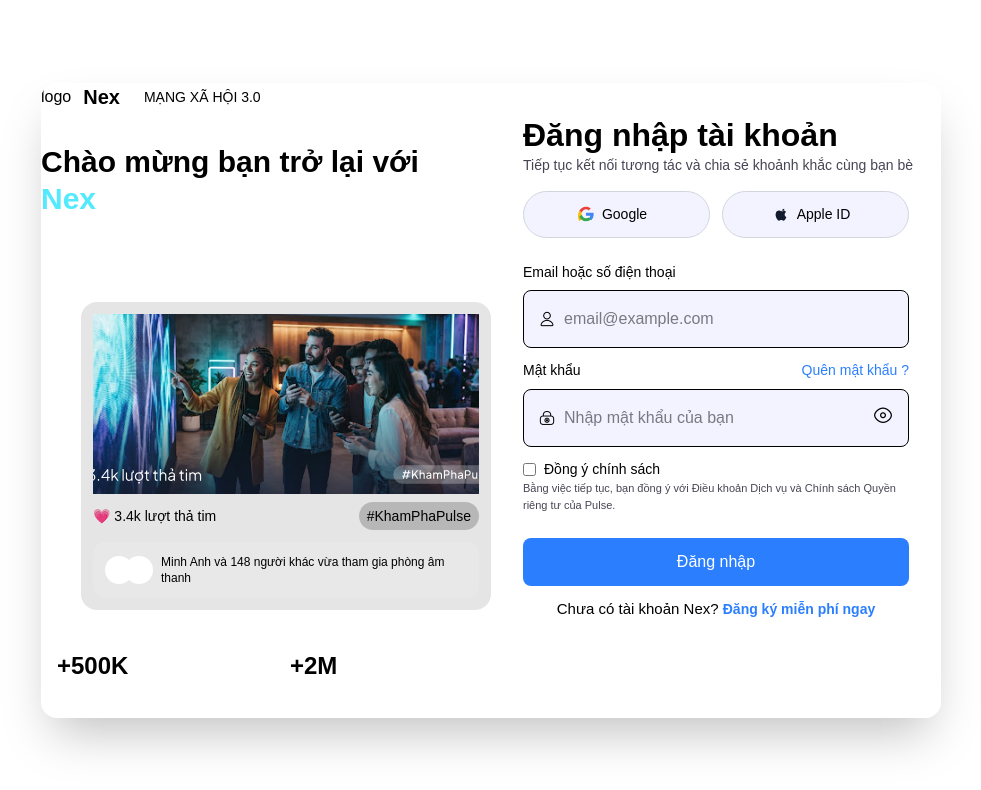
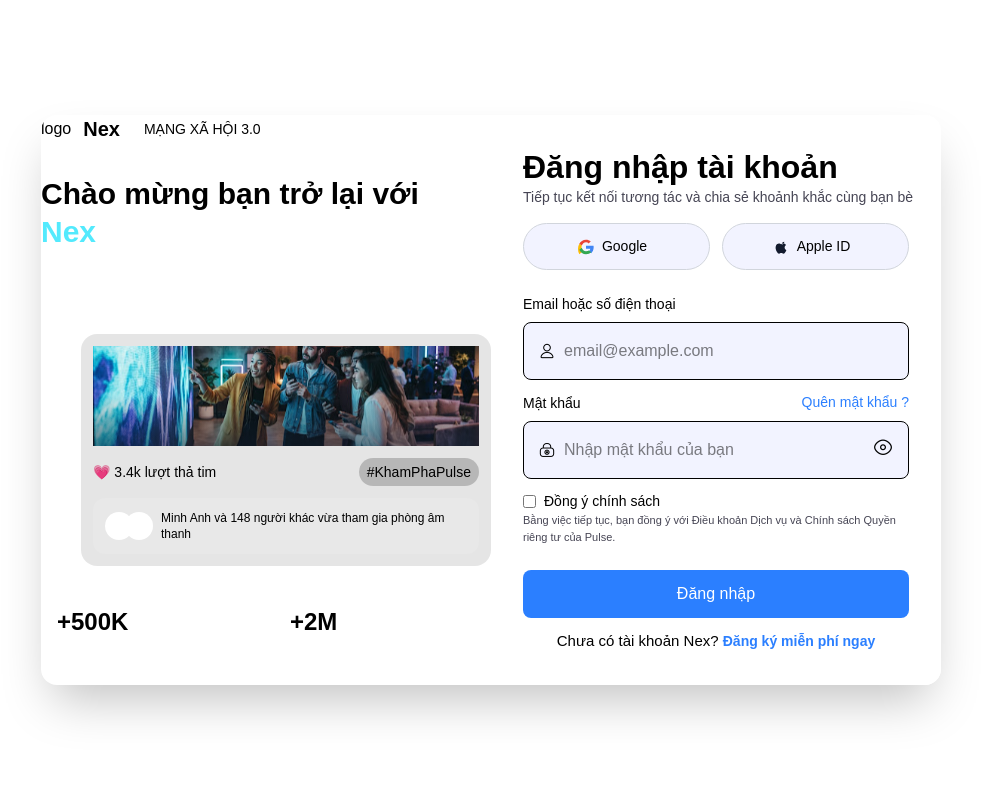
Before and after one commit to trungnhat21/nexChat-fe, a React (Vite) app: page / in a window 1280 px wide. Shown: the top 790 px of the page, without its empty margins (149-1130 px from the left). Built offline with nearby package versions, Linux system fonts and the light colour scheme.

Commit message:
update test

```diff
--- a/src/page/Login.tsx
+++ b/src/page/Login.tsx
@@ -88,7 +88,7 @@
                     <div className="mt-6 ml-10 rounded-2xl bg-black/10 p-3">
 
                         {/* image / preview */}
-                        <div className="h-[180px] rounded-xl bg-white/20">
+                        <div className="h-[100px] rounded-xl bg-white/20">
                             <img
                                 src={preview_login}
                                 alt="Preview"
@@ -97,7 +97,7 @@
                         </div>
 
                         {/* reaction */}
-                        <div className="mt-2 flex justify-between items-center text-sm">
+                        <div className="mt-3 flex justify-between items-center text-sm">
                             <span>💗 3.4k lượt thả tim</span>
 
                             <span className="px-2 py-1 rounded-full bg-black/20">
```
